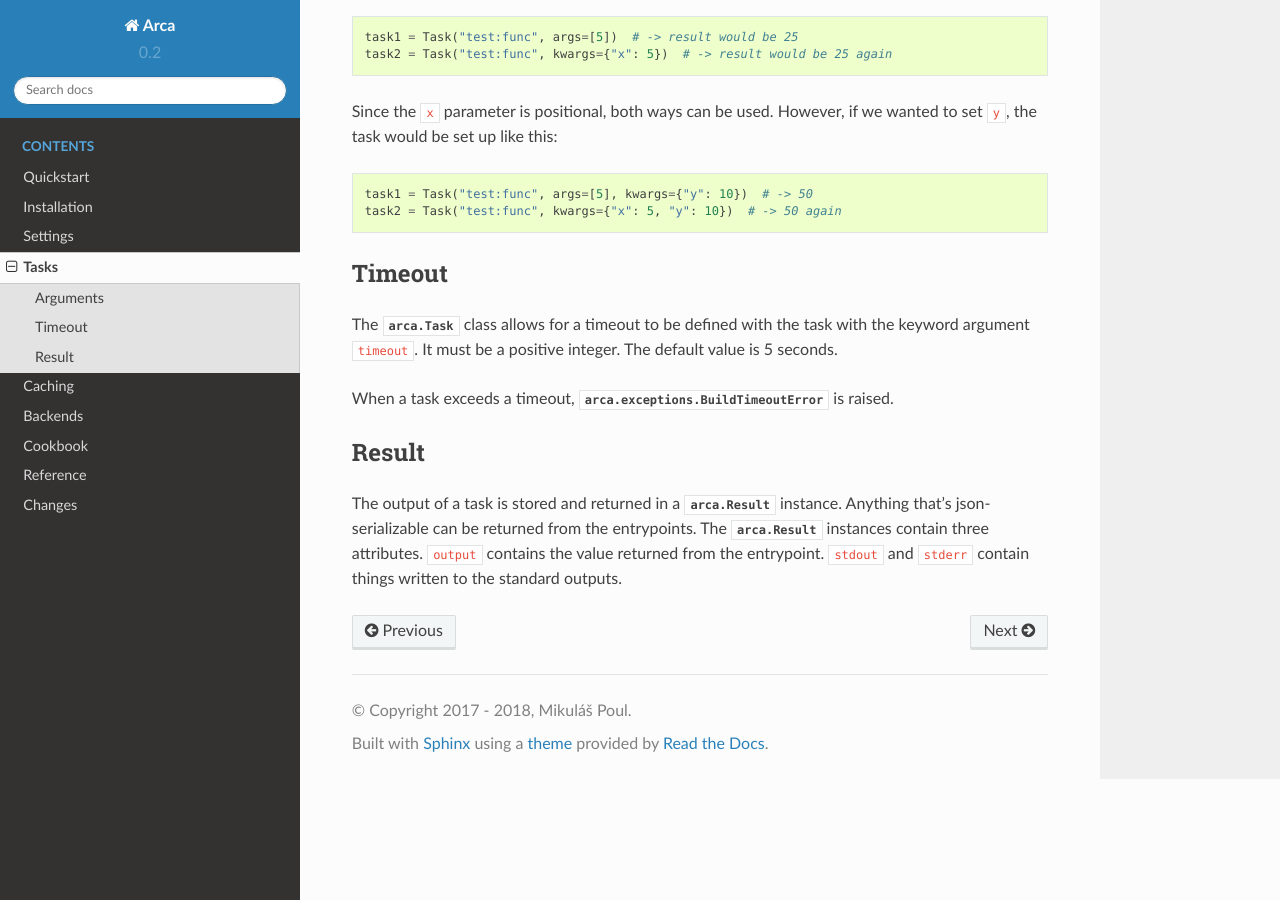
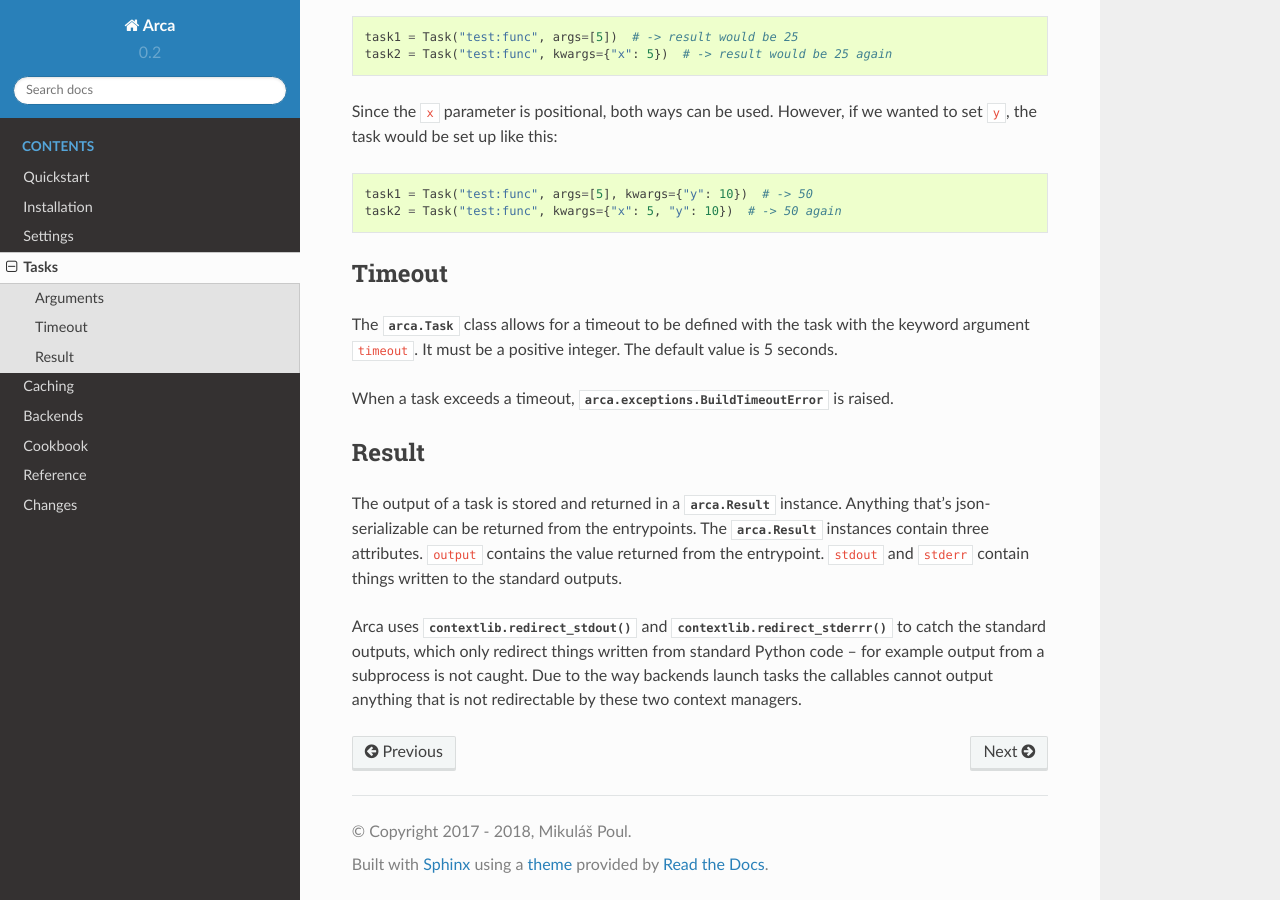
Before and after one commit to pyvec/arca, a Sphinx documentation site: the page built from docs/tasks.rst, in a window 1280 px wide and 900 px high, scrolled down 1049 px. Built offline with Sphinx 7.4.7 and the Read the Docs theme 2.0.0, drawn with Linux system fonts in a browser that asks for light colours.

Commit message:
Updated docs regarding the functionality of redirecting stdout/stderr

```diff
--- a/README.rst
+++ b/README.rst
@@ -101,7 +101,8 @@ To call the function using Arca, the following example would do so:
 
 The code would print ``Hello World!``.
 ``result`` would be a ``arca.Result`` instance. ``arca.Result`` has three attributes,
-``output`` with the return value of the function call, ``stdout`` and ``stderr`` contain things printed to the standard outputs.
+``output`` with the return value of the function call, ``stdout`` and ``stderr`` contain things printed to the standard outputs
+(see the section about `Result <http://arca.readthedocs.io/en/latest/tasks.html#result>`_ for more info about the capture of the standard outputs).
 If the task fails, ``arca.exceptions.BuildError`` would be raised.
 
 By default, the `Current Environment Backend <https://arca.readthedocs.io/en/latest/backends.html#current-environment>`_ is used to run tasks,
--- a/docs/quickstart.rst
+++ b/docs/quickstart.rst
@@ -42,7 +42,8 @@ To call the function using Arca, the following example would do so:
 The code would print ``Hello World!``.
 
 ``result`` would be a :class:`Result <arca.Result>` instance. :class:`Result <arca.Result>` has three attributes,
-``output`` with the return value of the function call, ``stdout`` and ``stderr`` contain things printed to the standard outputs.
+``output`` with the return value of the function call, ``stdout`` and ``stderr`` contain things printed to the standard outputs
+(see the section about :ref:`Result <result>` for more info about the capture of the standard outputs).
 If the task fails, :class:`arca.exceptions.BuildError` would be raised.
 
 By default, the :ref:`Current Environment Backend <backends_cur>` is used to run tasks,
--- a/docs/tasks.rst
+++ b/docs/tasks.rst
@@ -77,3 +79,7 @@ Anything that's json-serializable can be returned from the entrypoints.
 The :class:`arca.Result` instances contain three attributes.
 ``output`` contains the value returned from the entrypoint.
 ``stdout`` and ``stderr`` contain things written to the standard outputs.
+
+Arca uses :func:`contextlib.redirect_stdout` and :func:`contextlib.redirect_stderrr` to catch the standard outputs,
+which only redirect things written from standard Python code -- for example output from a subprocess is not caught.
+Due to the way backends launch tasks the callables cannot output anything that is not redirectable by these two context managers.
```
Also changed, not shown: other parts of docs/tasks.rst (+2 -0 lines).
